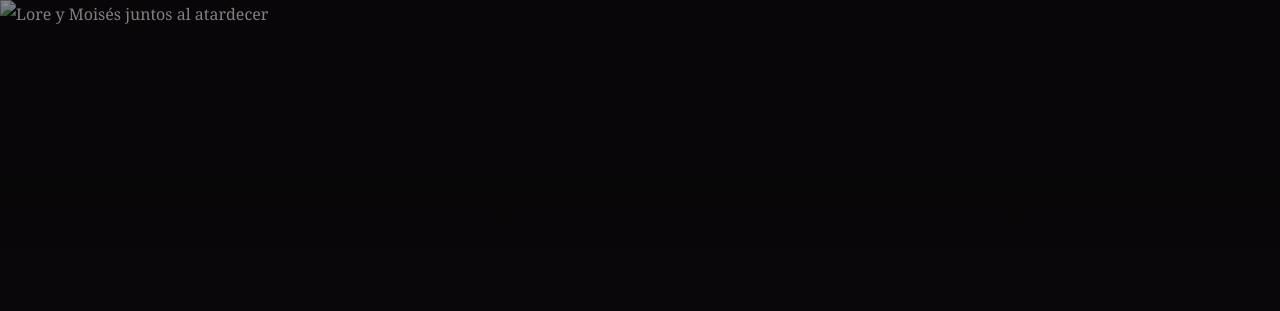
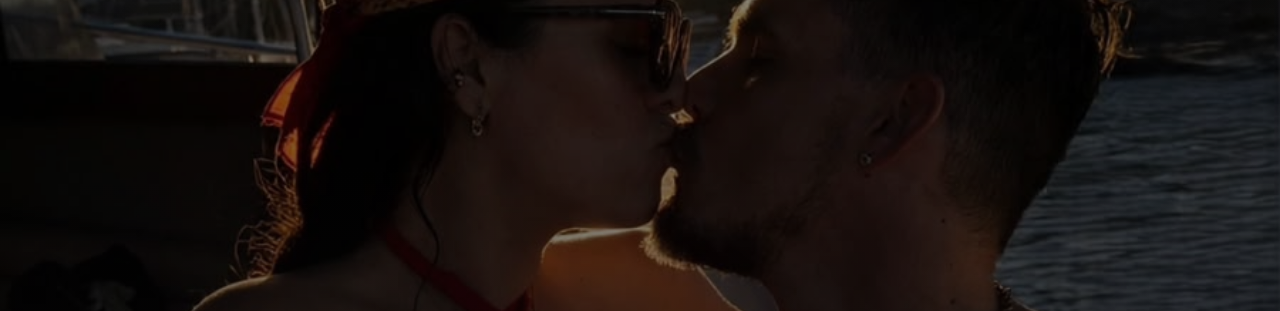
Before and after one commit to lorepachecog/22-22-Nuestro-Primer-Mes, a plain HTML site: page index.html in a window 1280 px wide. Shown: the top 311 px of the page. Drawn offline with Linux system fonts and the light colour scheme.

Commit message:
Update image and video source paths in index.html

```diff
--- a/index.html
+++ b/index.html
@@ -167,7 +167,7 @@
 </head>
 <body>
   <header class="hero">
-    <img src="assets/portada.jpeg" alt="Lore y Moisés juntos al atardecer">
+    <img src="portada.jpeg" alt="Lore y Moisés juntos al atardecer">
     <div class="hero-content">
       <div class="eyebrow">Una carta para ti</div>
       <h1>Mis votos<br><span class="heart">hacia ti</span></h1>
@@ -223,10 +223,10 @@
     <section>
       <h2>Nuestro momento</h2>
       <div class="media">
-        <img src="assets/portada.jpeg" alt="Fotografía de Lore y Moisés">
+        <img src="portada.jpeg" alt="Fotografía de Lore y Moisés">
         <div>
           <video controls playsinline preload="metadata">
-            <source src="assets/nuestro-video.mp4" type="video/mp4">
+            <source src="nuestro-video.mp4" type="video/mp4">
             Tu navegador no puede reproducir este video.
           </video>
           <p class="caption">Un pedacito de nosotros.</p>
```
